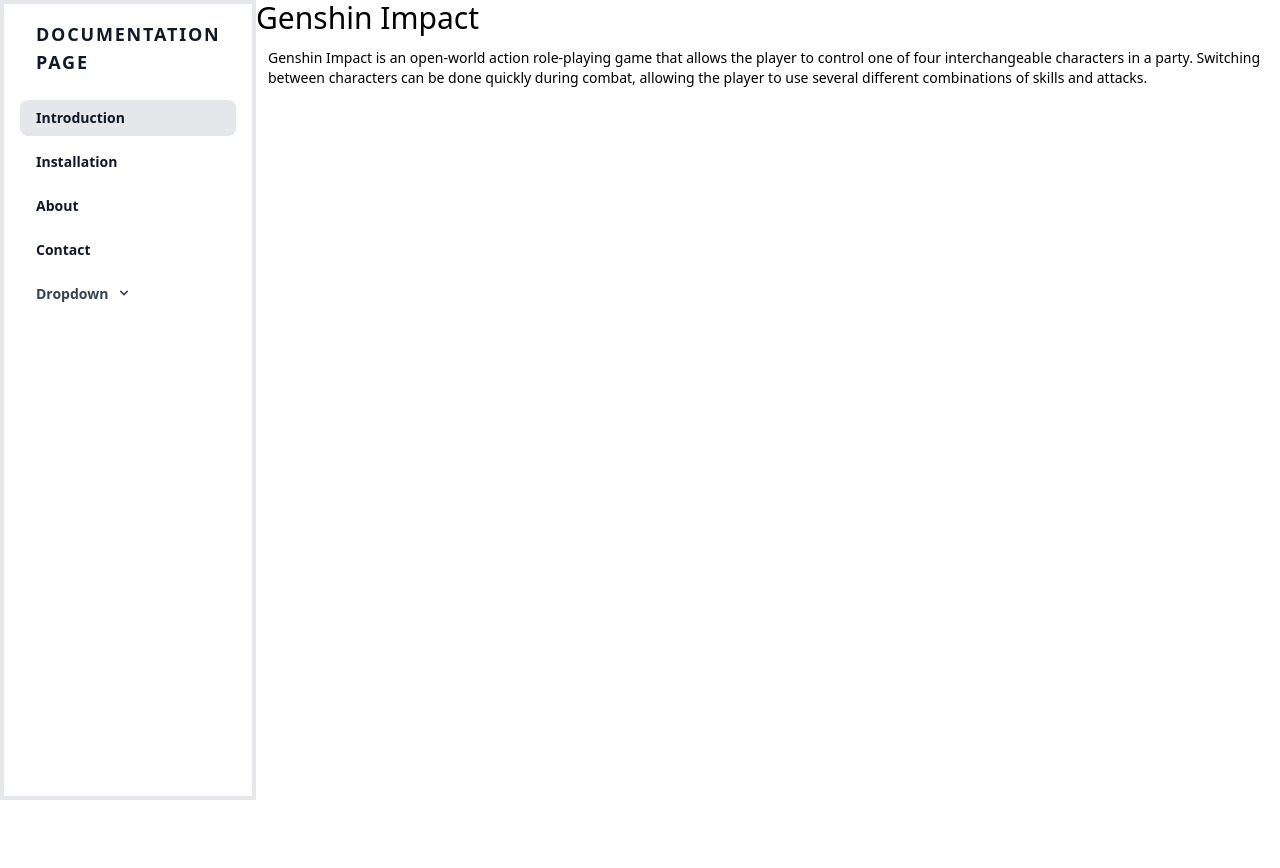
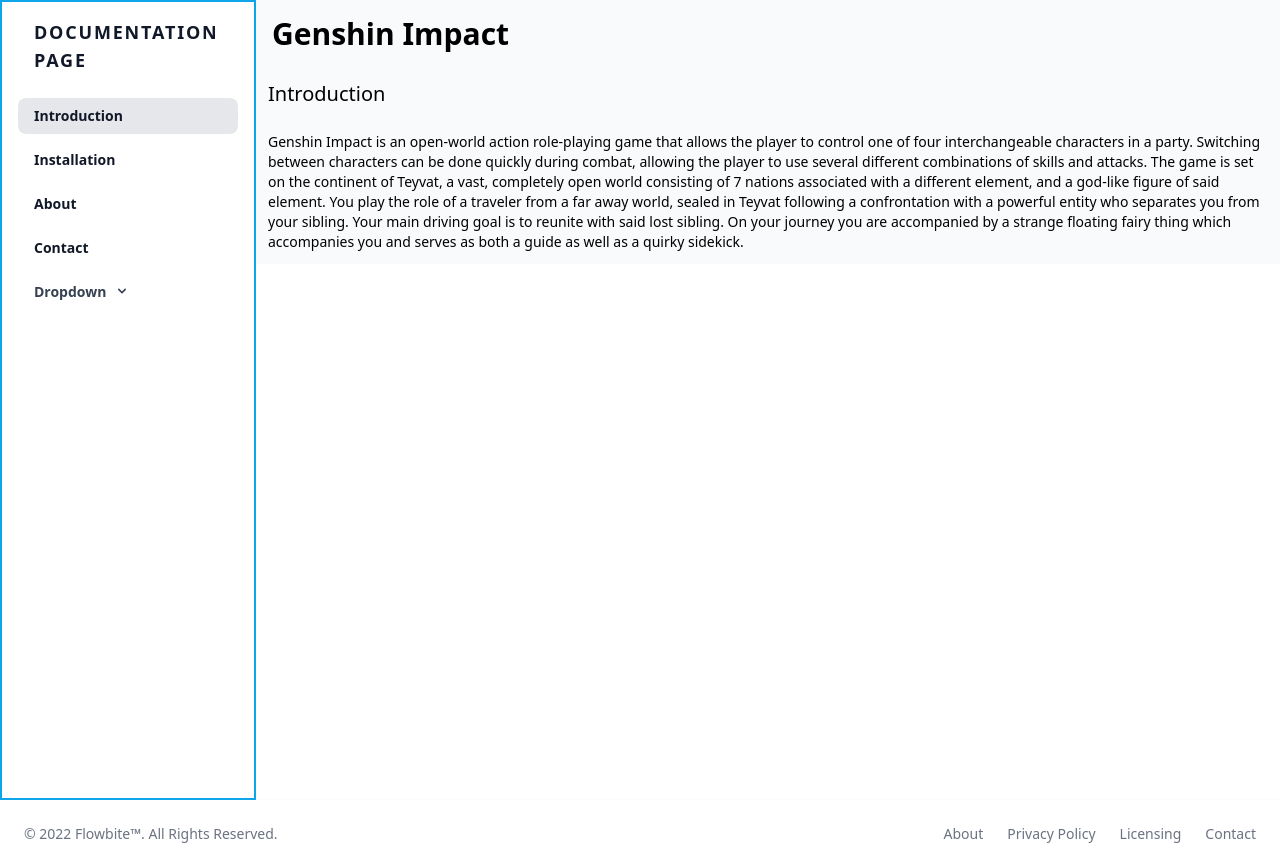
Before and after one commit to Riuseigi/FCC-Documentation-Page, a website: page layout/index.html in a window 1280 px wide. Before the commit the page ends 800 px from the top, so only its background shows below. Drawn offline with nearby package versions, Linux system fonts and the light colour scheme.

Commit message:
added footer

```diff
--- a/layout/index.html
+++ b/layout/index.html
@@ -28,7 +28,7 @@
     <div class="md:flex flex-col md:flex-row md:min-h-screen w-full">
       <div
         @click.away="open = false"
-        class="flex flex-col w-full md:w-64 text-gray-700 bg-white dark-mode:text-gray-200 dark-mode:bg-gray-800 flex-shrink-0 border-4"
+        class="flex flex-col w-full md:w-64 text-gray-700 bg-white dark-mode:text-gray-200 dark-mode:bg-gray-800 flex-shrink-0 border-solid border-2 border-sky-500"
         x-data="{ open: false }"
       >
         <div
@@ -66,7 +66,7 @@
         >
           <a
             class="block px-4 py-2 mt-2 text-sm font-semibold text-gray-900 bg-gray-200 rounded-lg dark-mode:bg-gray-700 dark-mode:hover:bg-gray-600 dark-mode:focus:bg-gray-600 dark-mode:focus:text-white dark-mode:hover:text-white dark-mode:text-gray-200 hover:text-gray-900 focus:text-gray-900 hover:bg-gray-200 focus:bg-gray-200 focus:outline-none focus:shadow-outline"
-            href="#"
+            href="#introduction"
             >Introduction</a
           >
           <a
@@ -141,18 +141,57 @@
         </nav>
       </div>
       <main id="main-doc">
-        <header class="text-3xl">Genshin Impact</header>
-        <section class="bg-black-100">
-          <p class="text-sm p-3">
-            Genshin Impact is an open-world action role-playing game that allows
-            the player to control one of four interchangeable characters in a
-            party. Switching between characters can be done quickly during
-            combat, allowing the player to use several different combinations of
-            skills and attacks.
-          </p>
-        </section>
+        <div class="bg-slate-50">
+          <header class="text-3xl p-4 font-semibold">Genshin Impact</header>
+          <section class="bg-black-100" id="introduction">
+            <header class="p-3 text-xl">Introduction</header>
+            <p class="text-sm p-3">
+              Genshin Impact is an open-world action role-playing game that
+              allows the player to control one of four interchangeable
+              characters in a party. Switching between characters can be done
+              quickly during combat, allowing the player to use several
+              different combinations of skills and attacks. The game is set on
+              the continent of Teyvat, a vast, completely open world consisting
+              of 7 nations associated with a different element, and a god-like
+              figure of said element. You play the role of a traveler from a far
+              away world, sealed in Teyvat following a confrontation with a
+              powerful entity who separates you from your sibling. Your main
+              driving goal is to reunite with said lost sibling. On your journey
+              you are accompanied by a strange floating fairy thing which
+              accompanies you and serves as both a guide as well as a quirky
+              sidekick.
+            </p>
+          </section>
+        </div>
       </main>
     </div>
+
+    <footer
+      class="p-4 bg-white shadow md:flex md:items-center md:justify-between md:p-6 dark:bg-gray-800"
+    >
+      <span class="text-sm text-gray-500 sm:text-center dark:text-gray-400"
+        >© 2022
+        <a href="https://flowbite.com" class="hover:underline">Flowbite™</a>.
+        All Rights Reserved.
+      </span>
+      <ul
+        class="flex flex-wrap items-center mt-3 text-sm text-gray-500 dark:text-gray-400 sm:mt-0"
+      >
+        <li>
+          <a href="#" class="mr-4 hover:underline md:mr-6">About</a>
+        </li>
+        <li>
+          <a href="#" class="mr-4 hover:underline md:mr-6">Privacy Policy</a>
+        </li>
+        <li>
+          <a href="#" class="mr-4 hover:underline md:mr-6">Licensing</a>
+        </li>
+        <li>
+          <a href="#" class="hover:underline">Contact</a>
+        </li>
+      </ul>
+    </footer>
+
     <script src="https://cdn.freecodecamp.org/testable-projects-fcc/v1/bundle.js"></script>
   </body>
 </html>
```
Also changed, not shown: layout/css/style.css.
